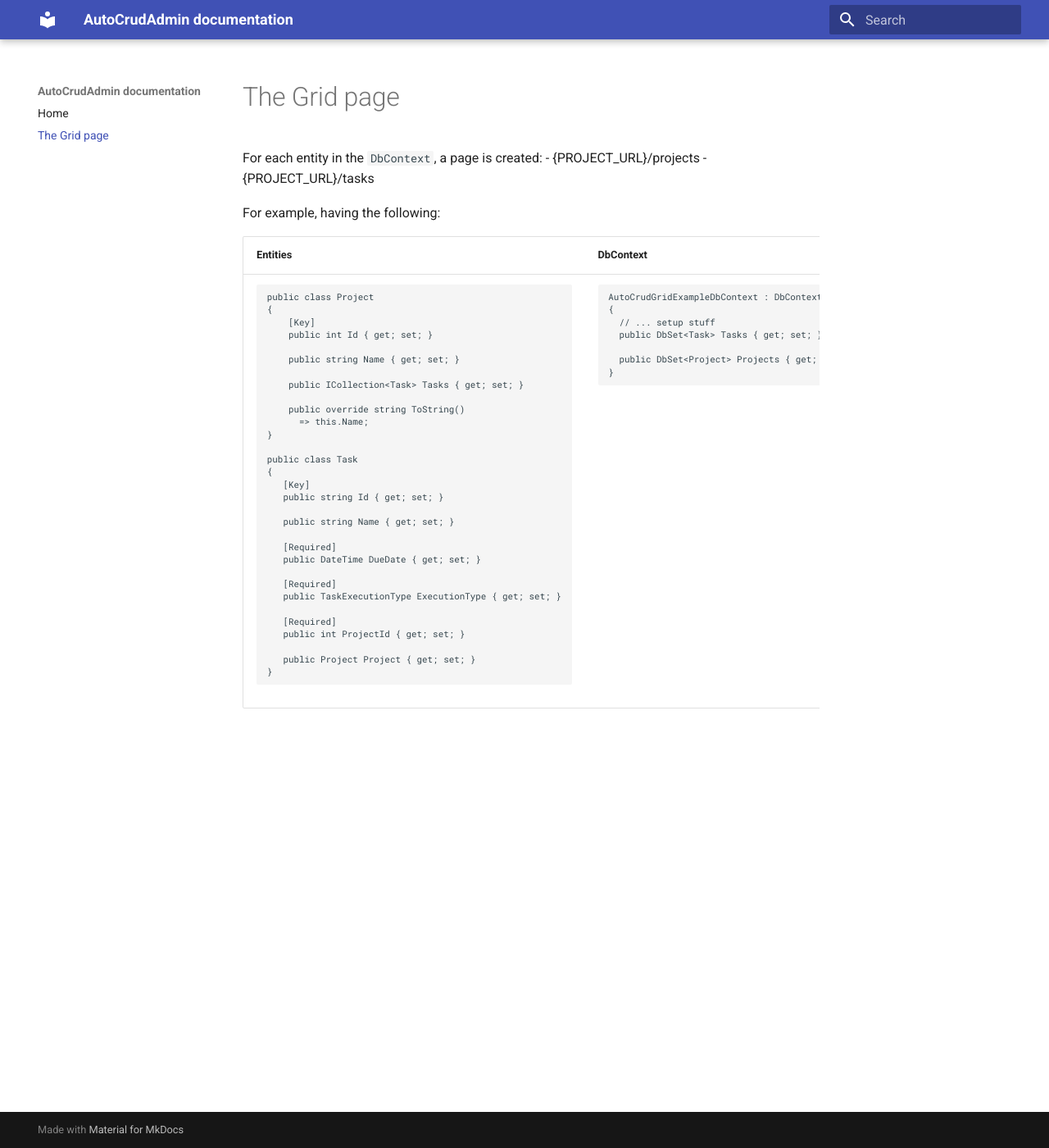
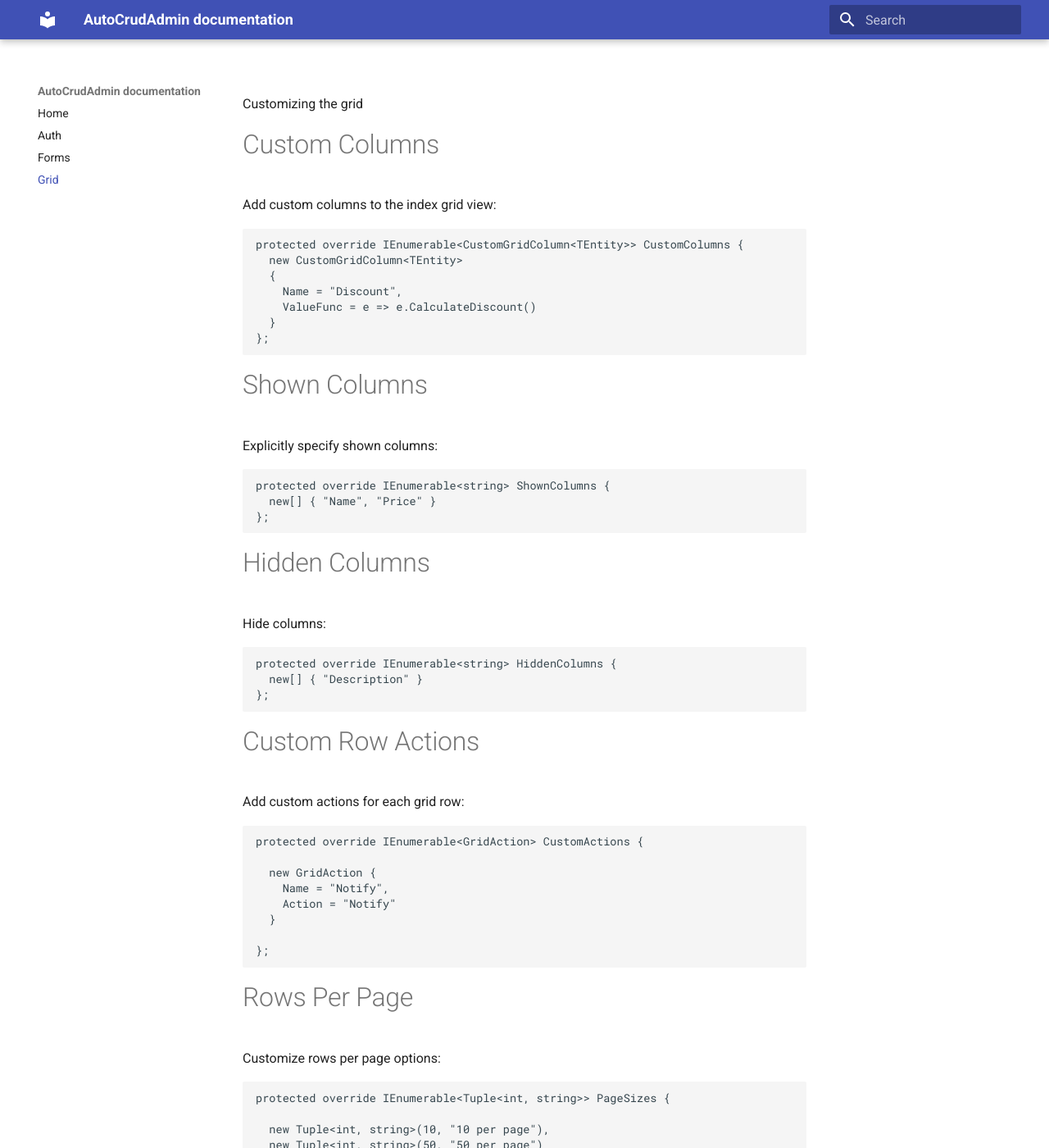
Before and after one commit to Minkov/AutoCrudAdmin, an MkDocs documentation site: the page built from docs/grid.md, in a window 1280 px wide and 1400 px high. Shown: the whole window at 82% size. Built offline with MkDocs 1.6.1 and Material for MkDocs 9.7.7, drawn with Linux system fonts in a browser that asks for light colours; some of the changed text lies outside the part shown.

Commit message:
Added more docs

````diff
--- a/docs/grid.md
+++ b/docs/grid.md
@@ -1,85 +1,64 @@
 
-# The Grid page
+Customizing the grid
 
-For each entity in the `DbContext`, a page is created:
-- {PROJECT_URL}/projects
-- {PROJECT_URL}/tasks
+# Custom Columns
 
-For example, having the following:
+Add custom columns to the index grid view:
 
-<table>
-<tr>
-<th>Entities</th>
-<th>DbContext</th>
-</tr>
-<tr>
-<td>
-
-```cs
-public class Project
-{
-    [Key]
-    public int Id { get; set; }
-
-    public string Name { get; set; }
-
-    public ICollection<Task> Tasks { get; set; }
-
-    public override string ToString()
-      => this.Name;
-}
-
-public class Task
-{
-   [Key]
-   public string Id { get; set; }
-
-   public string Name { get; set; }
-
-   [Required]
-   public DateTime DueDate { get; set; }
-
-   [Required]
-   public TaskExecutionType ExecutionType { get; set; }
-
-   [Required]
-   public int ProjectId { get; set; }
-
-   public Project Project { get; set; }
-}
+```csharp
+protected override IEnumerable<CustomGridColumn<TEntity>> CustomColumns {
+  new CustomGridColumn<TEntity>
+  {
+    Name = "Discount",
+    ValueFunc = e => e.CalculateDiscount()
+  }
+};
 ```
 
-</td>
-<td>
+# Shown Columns
 
-```cs
-AutoCrudGridExampleDbContext : DbContext
-{
-  // ... setup stuff
-  public DbSet<Task> Tasks { get; set; }
+Explicitly specify shown columns:
 
-  public DbSet<Project> Projects { get; set; }
-}
+```csharp
+protected override IEnumerable<string> ShownColumns {
+  new[] { "Name", "Price" }
+};
 ```
-<br/>
-<br/>
-<br/>
-<br/>
-<br/>
-<br/>
-<br/>
-<br/>
-<br/>
-<br/>
-<br/>
-<br/>
-<br/>
-<br/>
-<br/>
-<br/>
-<br/>
-<br/>
 
-</td>
-</tr>
-</table>
+# Hidden Columns
+
+Hide columns:
+
+```csharp
+protected override IEnumerable<string> HiddenColumns {
+  new[] { "Description" }
+};
+```
+
+# Custom Row Actions
+
+Add custom actions for each grid row:
+
+```csharp
+protected override IEnumerable<GridAction> CustomActions {
+
+  new GridAction {
+    Name = "Notify",
+    Action = "Notify"
+  }
+
+};
+```
+
+# Rows Per Page
+
+Customize rows per page options:
+
+```csharp
+protected override IEnumerable<Tuple<int, string>> PageSizes {
+
+  new Tuple<int, string>(10, "10 per page"),
+  new Tuple<int, string>(50, "50 per page")
+
+};
+```
````
Also changed, not shown: docs/README.md (+106 -227 lines), docs/auth.md (added, +26 -0 lines), docs/forms.md (added, +60 -0 lines).
